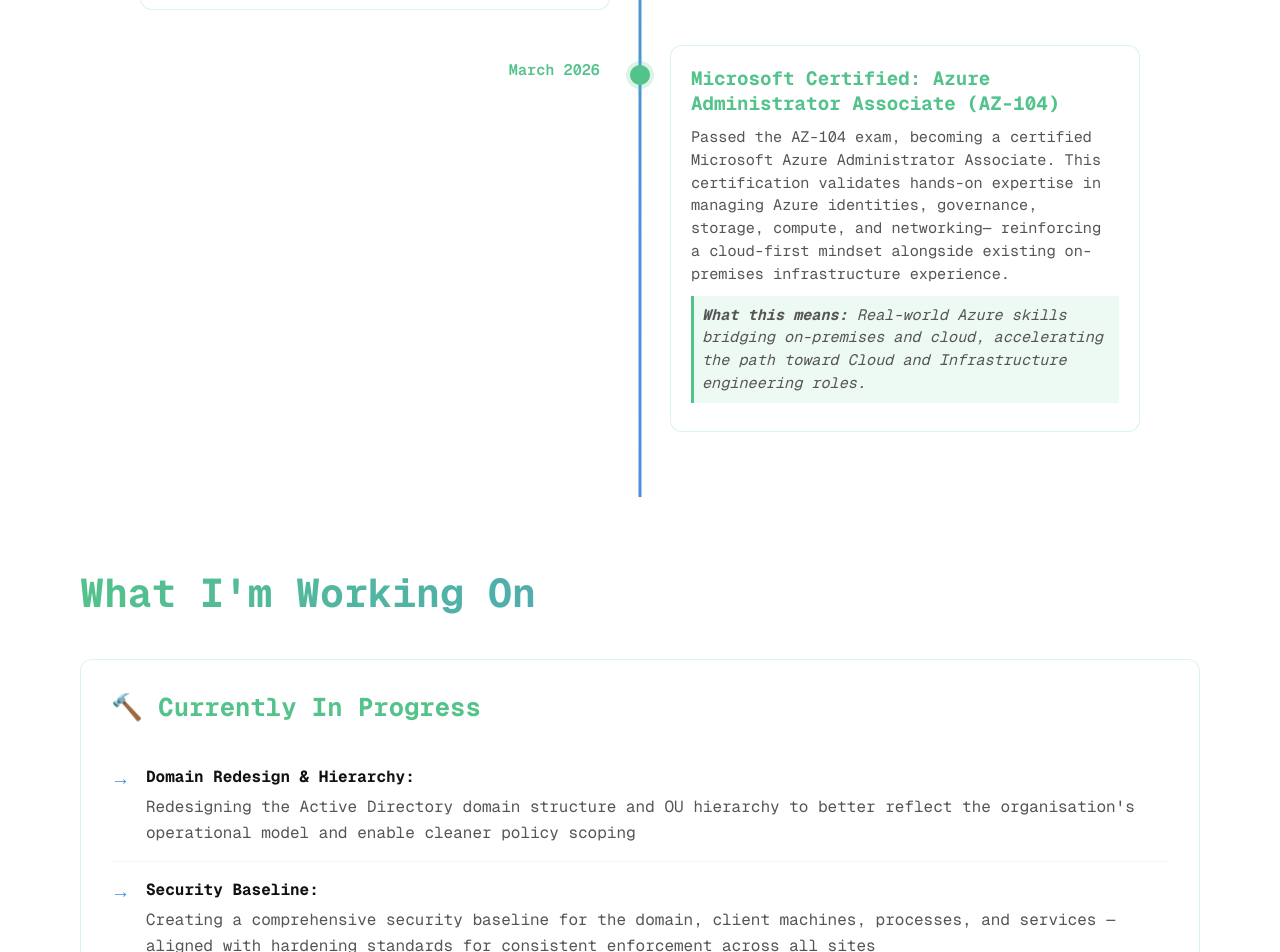
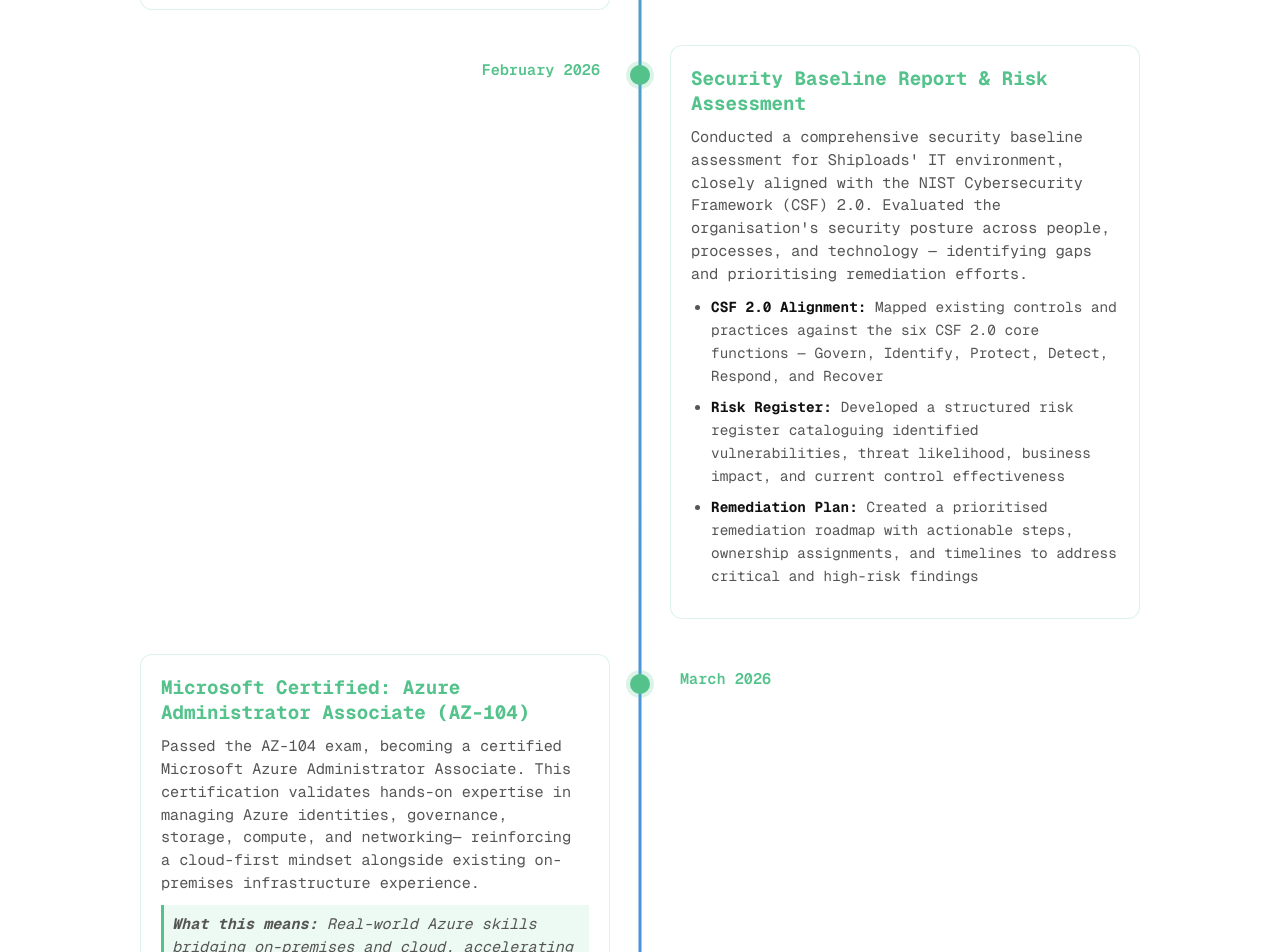
Before and after one commit to nishanau/NextJSPortfolioSite, a Next.js app: page /about in a window 1280 px wide. Shown: the part 3740-4692 px from the top of the page. Built offline with nearby package versions, Linux system fonts and the light colour scheme.

Commit message:
Add new milestones in timeline

```diff
--- a/src/app/about/page.jsx
+++ b/src/app/about/page.jsx
@@ -231,6 +231,24 @@ export const About = () => {
                     </div>
 
                     <div className={styles.timelineItem}>
+                        <div className={styles.timelineDate}>February 2026</div>
+                        <div className={styles.timelineContent}>
+                            <h3>Security Baseline Report & Risk Assessment</h3>
+                            <p>Conducted a comprehensive security baseline assessment for Shiploads&apos; IT environment, closely aligned with the
+                                NIST Cybersecurity Framework (CSF) 2.0. Evaluated the organisation&apos;s security posture across people, processes,
+                                and technology — identifying gaps and prioritising remediation efforts.</p>
+                            <ul>
+                                <li><strong>CSF 2.0 Alignment:</strong> Mapped existing controls and practices against the six CSF 2.0 core functions —
+                                    Govern, Identify, Protect, Detect, Respond, and Recover</li>
+                                <li><strong>Risk Register:</strong> Developed a structured risk register cataloguing identified vulnerabilities,
+                                    threat likelihood, business impact, and current control effectiveness</li>
+                                <li><strong>Remediation Plan:</strong> Created a prioritised remediation roadmap with actionable steps, ownership
+                                    assignments, and timelines to address critical and high-risk findings</li>
+                            </ul>
+                        </div>
+                    </div>
+
+                    <div className={styles.timelineItem}>
                         <div className={styles.timelineDate}>March 2026</div>
                         <div className={styles.timelineContent}>
                             <h3>Microsoft Certified: Azure Administrator Associate (AZ-104)</h3>
@@ -258,10 +276,6 @@ export const About = () => {
                                 to better reflect the organisation&apos;s operational model and enable cleaner policy scoping
                             </li>
                             <li>
-                                <strong>Security Baseline:</strong> Creating a comprehensive security baseline for the domain, client machines,
-                                processes, and services — aligned with hardening standards for consistent enforcement across all sites
-                            </li>
-                            <li>
                                 <strong>Shiploads Website Revamp:</strong> Designing and developing a modern, revamped Shiploads website
                                 with a fresh look, improved UX, and up-to-date content
                             </li>
```
